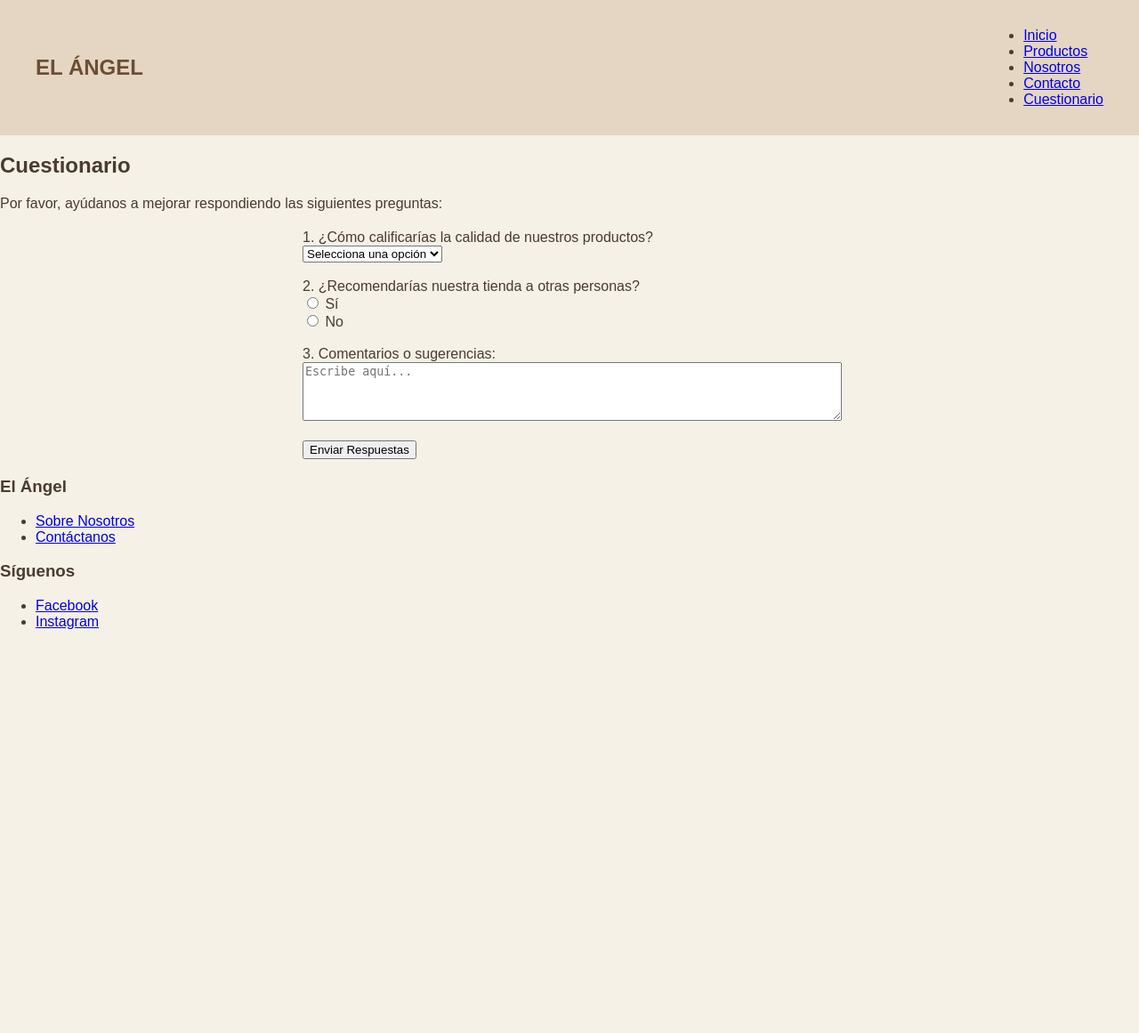
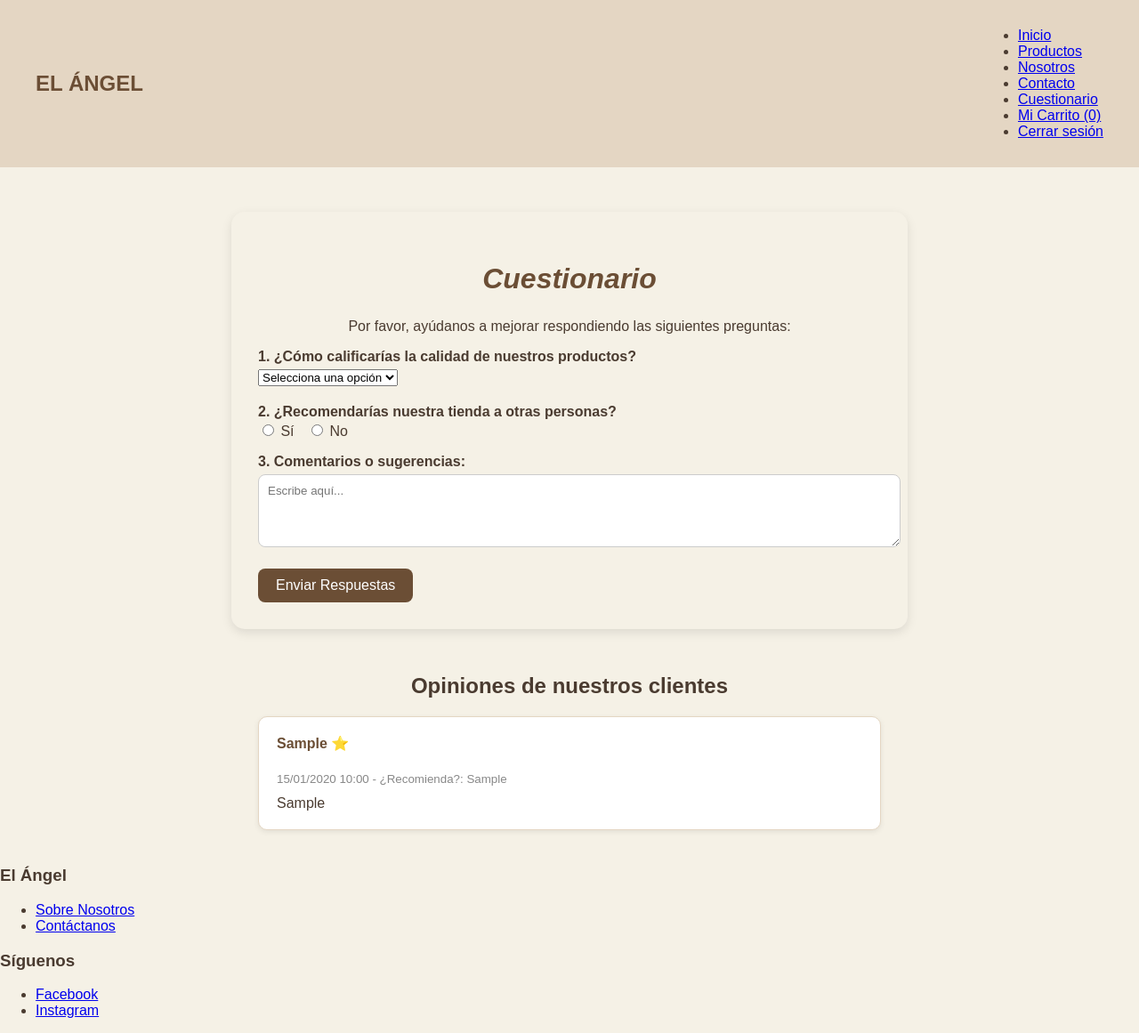
Before and after one commit to araceli-129361/Mi-PHP-Proyecto, a PHP site: page /cuestionario.php in a window 1280 px wide. Shown: the whole page at 89% size. Before the commit the page ends 707 px from the top, so only its background shows below. Run offline with PHP 8.4, Linux system fonts and the light colour scheme; the visitor is signed in with stand-in values (Sample User, id 1); tables that the repository leaves empty or names only in its code hold one stand-in row (values such as "Sample post"); a stand-in replaces the project's code that opens the database connection.

Commit message:
Update cuestionario.php

```diff
--- a/pagina web/cuestionario.php
+++ b/pagina web/cuestionario.php
@@ -1,14 +1,32 @@
-<?php session_start(); ?>
+<?php
+session_start();
+$carrito_total = 0;
+if (isset($_SESSION['usuario_id'])) {
+    include("db.php");
+    $id_usuario = $_SESSION['usuario_id'];
+    $query = "SELECT SUM(cantidad) AS total FROM carrito WHERE id_usuario = '$id_usuario'";
+    $resultado = mysqli_query($conexion, $query);
+    if ($fila = mysqli_fetch_assoc($resultado)) {
+        $carrito_total = $fila['total'] ?? 0;
+    }
+}
 
-<?php
-// Verificamos si se enviaron respuestas
-$respuestaEnviada = false;
+include("db.php"); // conexión a base de datos
+
+// Guardar comentario si se envió el formulario
 if ($_SERVER['REQUEST_METHOD'] === 'POST') {
-    $calidad = $_POST['calidad'];
-    $recomendar = $_POST['recomendar'];
-    $comentarios = trim($_POST['comentarios']);
-    $respuestaEnviada = true;
+    $calidad = mysqli_real_escape_string($conexion, $_POST['calidad']);
+    $recomendar = mysqli_real_escape_string($conexion, $_POST['recomendar']);
+    $comentario = mysqli_real_escape_string($conexion, trim($_POST['comentarios']));
+
+    $query = "INSERT INTO comentarios (calidad, recomendar, comentario)
+              VALUES ('$calidad', '$recomendar', '$comentario')";
+    mysqli_query($conexion, $query);
 }
+
+// Obtener todos los comentarios
+$queryComentarios = "SELECT * FROM comentarios ORDER BY fecha DESC";
+$resultadoComentarios = mysqli_query($conexion, $queryComentarios);
 ?>
 
 <!DOCTYPE html>
@@ -18,6 +36,91 @@ if ($_SERVER['REQUEST_METHOD'] === 'POST') {
     <meta name="viewport" content="width=device-width, initial-scale=1.0">
     <title>El Ángel | Cuestionario</title>
     <link rel="stylesheet" href="style.css">
+    <style>
+        .cuestionario-container {
+            max-width: 700px;
+            margin: 50px auto;
+            background-color: var(--color-fondo);
+            padding: 30px;
+            border-radius: 15px;
+            box-shadow: 0 4px 12px rgba(0,0,0,0.1);
+        }
+
+        .cuestionario-container h2 {
+            text-align: center;
+            font-size: 32px;
+            color: var(--color-cafe-oscuro);
+            font-style: italic;
+        }
+
+        .cuestionario-container label {
+            font-weight: bold;
+            color: var(--color-texto);
+        }
+
+        .cuestionario-container select,
+        .cuestionario-container textarea,
+        .cuestionario-container input[type="radio"] {
+            margin-top: 5px;
+            margin-bottom: 20px;
+            font-family: 'Poppins', sans-serif;
+        }
+
+        .cuestionario-container textarea {
+            width: 100%;
+            padding: 10px;
+            border-radius: 8px;
+            border: 1px solid #ccc;
+            resize: vertical;
+        }
+
+        .btn-enviar {
+            background-color: var(--color-cafe-oscuro);
+            color: var(--color-blanco);
+            padding: 10px 20px;
+            border-radius: 8px;
+            border: none;
+            font-size: 16px;
+            cursor: pointer;
+        }
+
+        .btn-enviar:hover {
+            background-color: #563c29;
+        }
+
+        .publicaciones {
+            max-width: 700px;
+            margin: 40px auto;
+        }
+
+        .publicacion {
+            background-color: #fff;
+            border: 1px solid var(--color-beige);
+            border-radius: 10px;
+            padding: 20px;
+            margin-bottom: 20px;
+            box-shadow: 0 2px 6px rgba(0,0,0,0.08);
+        }
+
+        .publicacion h4 {
+            margin-top: 0;
+            color: var(--color-cafe-oscuro);
+        }
+
+        .publicacion small {
+            color: #888;
+        }
+
+        .publicacion p {
+            margin: 10px 0 0;
+        }
+
+        @media (max-width: 600px) {
+            .cuestionario-container, .publicaciones {
+                padding: 20px;
+            }
+        }
+    </style>
 </head>
 <body>
 
@@ -32,17 +135,24 @@ if ($_SERVER['REQUEST_METHOD'] === 'POST') {
                 <li><a href="nosotros.php">Nosotros</a></li>
                 <li><a href="contacto.php">Contacto</a></li>
                 <li><a href="cuestionario.php">Cuestionario</a></li>
+                <?php if (isset($_SESSION['usuario_id'])): ?>
+                    <li><a href="carrito.php">Mi Carrito (<?php echo $carrito_total; ?>)</a></li>
+                    <li><a href="cerrar.php">Cerrar sesión</a></li>
+                <?php else: ?>
+                    <li><a href="login.php">Iniciar sesión</a></li>
+                <?php endif; ?>
             </ul>
         </nav>
     </div>
 </header>
 
 <!-- ====== SECCIÓN CUESTIONARIO ====== -->
-    <main class="container presentacion">
+<main>
+    <div class="cuestionario-container">
         <h2>Cuestionario</h2>
-        <p>Por favor, ayúdanos a mejorar respondiendo las siguientes preguntas:</p>
+        <p style="text-align:center;">Por favor, ayúdanos a mejorar respondiendo las siguientes preguntas:</p>
 
-        <form action="" method="post" style="max-width:600px; margin:20px auto; text-align:left;">
+        <form method="post">
             <label>1. ¿Cómo calificarías la calidad de nuestros productos?</label><br>
             <select name="calidad" required>
                 <option value="">Selecciona una opción</option>
@@ -50,27 +160,31 @@ if ($_SERVER['REQUEST_METHOD'] === 'POST') {
                 <option value="Buena">Buena</option>
                 <option value="Regular">Regular</option>
                 <option value="Mala">Mala</option>
-            </select><br><br>
+            </select><br>
 
             <label>2. ¿Recomendarías nuestra tienda a otras personas?</label><br>
-            <input type="radio" name="recomendar" value="Sí" required> Sí<br>
-            <input type="radio" name="recomendar" value="No" required> No<br><br>
+            <input type="radio" name="recomendar" value="Sí" required> Sí
+            <input type="radio" name="recomendar" value="No" required style="margin-left:15px;"> No<br>
 
             <label>3. Comentarios o sugerencias:</label><br>
-            <textarea name="comentarios" rows="4" style="width:100%;" placeholder="Escribe aquí..."></textarea><br><br>
+            <textarea name="comentarios" rows="4" placeholder="Escribe aquí..."></textarea><br>
 
-            <button class="btn-3" type="submit">Enviar Respuestas</button>
+            <button class="btn-enviar" type="submit">Enviar Respuestas</button>
         </form>
+    </div>
 
-        <!-- ====== MOSTRAR RESPUESTAS ====== -->
-        <?php if ($respuestaEnviada): ?>
-            <div style="margin-top:30px; background:#e4d6c3; padding:15px; border-radius:8px;">
-                <h3>✅ Respuestas enviadas:</h3>
-                <p><strong>Calidad:</strong> <?php echo htmlspecialchars($calidad); ?></p>
-                <p><strong>¿Recomendaría la tienda?:</strong> <?php echo htmlspecialchars($recomendar); ?></p>
-                <p><strong>Comentarios:</strong> <?php echo nl2br(htmlspecialchars($comentarios)); ?></p>
+    <!-- ====== PUBLICACIONES DE COMENTARIOS ====== -->
+    <div class="publicaciones">
+        <h2 style="text-align:center;">Opiniones de nuestros clientes</h2>
+
+        <?php while ($fila = mysqli_fetch_assoc($resultadoComentarios)): ?>
+            <div class="publicacion">
+                <h4><?php echo htmlspecialchars($fila['calidad']); ?> ⭐</h4>
+                <small><?php echo date("d/m/Y H:i", strtotime($fila['fecha'])); ?> - ¿Recomienda?: <?php echo $fila['recomendar']; ?></small>
+                <p><?php echo nl2br(htmlspecialchars($fila['comentario'])); ?></p>
             </div>
-        <?php endif; ?>
+        <?php endwhile; ?>
+    </div>
 </main>
 
 <!-- ====== FOOTER ====== -->
@@ -85,8 +199,8 @@ if ($_SERVER['REQUEST_METHOD'] === 'POST') {
     <div class="link">
         <h3>Síguenos</h3>
         <ul>
-                <li><a href="#">Facebook</a></li>
-                <li><a href="#">Instagram</a></li>
+            <li><a href="https://www.facebook.com/people/Brinquitos/100063763564260/#">Facebook</a></li>
+            <li><a href="https://www.instagram.com/brinquitosmonterrey/?igsh=MXU2aThsM3ZrOGNsdA%3D%3D#">Instagram</a></li>
         </ul>
     </div>
 </footer>
```
Lines whose indentation alone changed are shown as unchanged.
